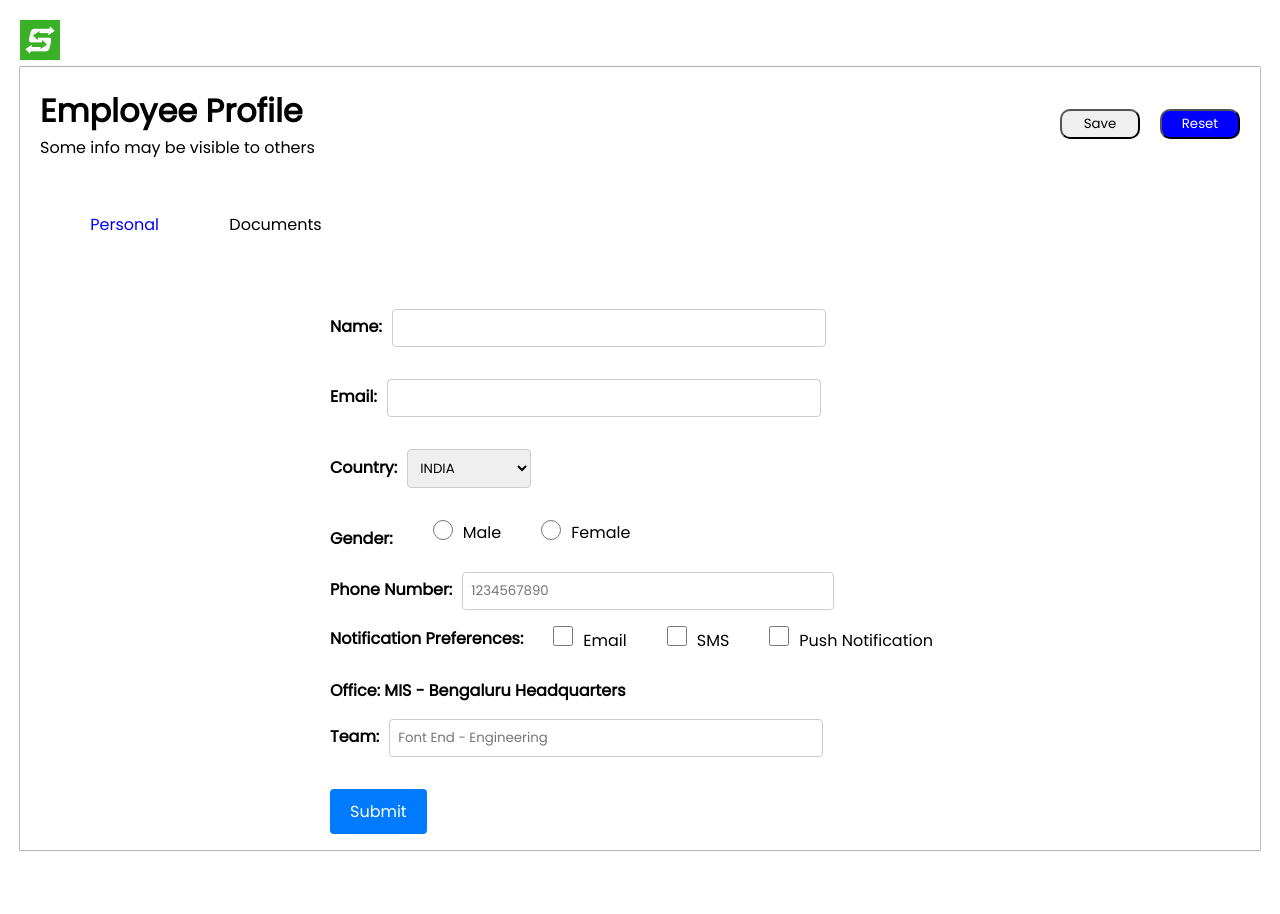
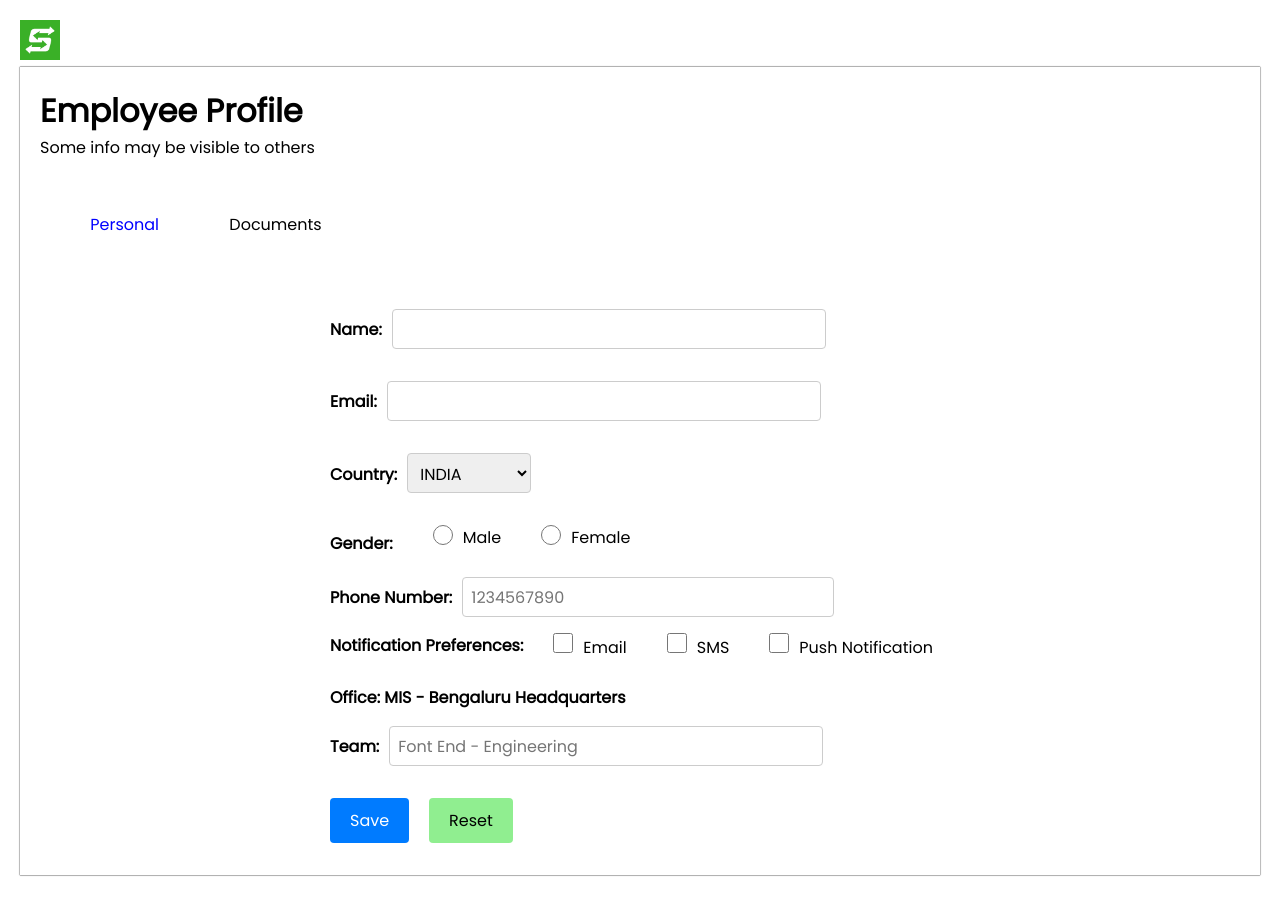
Before and after one commit to ydpatel0309/Employee-Onboarding-Form-Moveinsync, a React (Create React App) app: page / in a window 1280 px wide. Shown: the top 914 px of the page. Built offline with nearby package versions, Linux system fonts and the light colour scheme.

Commit message:
added colors to the buttons

```diff
--- a/src/App.css
+++ b/src/App.css
@@ -43,27 +43,15 @@
 
 }
 
-.buttons {
-    display: flex;
-    justify-content: space-between;
-    width: 180px;
-}
+
 
 #Save_button {
     height: 30px;
     width: 80px;
     border-radius: 10px;
-    /* background-color: lightgreen; */
-
 }
 
-#Reset_button {
-    height: 30px;
-    width: 80px;
-    background-color: blue;
-    color: white;
-    border-radius: 10px;
-}
+
 
 .form_outer {
     box-sizing: border-box;
--- a/src/App.js
+++ b/src/App.js
@@ -9,6 +9,7 @@ function App() {
 
   const handlePageChange = (page) => {
     setSelectedPage(page);
+
   };
 
   return (
@@ -22,10 +23,7 @@ function App() {
                 <h1>Employee Profile</h1>
                 Some info may be visible to others
               </div>
-              <div className="buttons">
-                <button id="Save_button" type="submit">Save</button>
-                <button id="Reset_button" type="reset">Reset</button>
-              </div>
+
             </div>
             <div className="form_outer">
               <div className="choices">
--- a/src/Documents.js
+++ b/src/Documents.js
@@ -4,7 +4,6 @@ import "./stylesheets/Documents.css";
 function Document() {
   const [licenseFile, setLicenseFile] = useState(null);
   const [licenseExpiryDate, setLicenseExpiryDate] = useState("");
-
   const [bgvFile, setBgvFile] = useState(null);
 
   const handleFileChange = (file, setFile, maxSizeInMB) => {
@@ -31,13 +30,20 @@ function Document() {
     console.log(jsonData);
   };
 
+  //handeling the reset button
+  const handleReset = () => {
+    setLicenseFile(null);
+    setLicenseExpiryDate("");
+    setBgvFile(null);
+  };
+
   return (
     <>
       <div className="Documents">
         <div className="Documents_inner">
-          <b>License Information</b>
+          <h3>License Information</h3>
           <form>
-            <label htmlFor="licenseFile"> License :</label>
+            <label htmlFor="licenseFile"><b>License :</b> </label>
             <input
               type="file"
               id="licenseFile"
@@ -47,7 +53,7 @@ function Document() {
               }
             />
             <br />
-            <label htmlFor="expiryDate">License Expiry Date:</label>
+            <label htmlFor="expiryDate"><b>License Expiry Date:</b></label>
             <input
               type="date"
               id="expiryDate"
@@ -57,9 +63,9 @@ function Document() {
             />
           </form>
 
-          <b>BGV Certificate Information</b>
+          <h3>BGV Certificate Information</h3>
           <form>
-            <label htmlFor="bgvFile">BGV Certificate:</label>
+            <label htmlFor="bgvFile"><b>BGV Certificate:</b></label>
             <input
               type="file"
               id="bgvFile"
@@ -70,8 +76,11 @@ function Document() {
             />
           </form>
 
-          <button type="button" id="submit_button"onClick={handleSubmit}>
-            Submit
+          <button type="button"id="submit_button" onClick={handleSubmit}>
+          Save
+          </button>
+          <button type="reset" id="reset_button" onClick={handleReset}>
+            Reset
           </button>
         </div>
       </div>
--- a/src/Personal.js
+++ b/src/Personal.js
@@ -5,6 +5,8 @@ const countries = ["INDIA","USA", "Canada", "UK", "Australia","Germany", "France
 const NotificationPreferences = ["Email", "SMS", "Push Notification"];
 
 const Personal= () => {
+    const [selectedPage, setSelectedPage] = useState('Personal');
+
   const [formData, setFormData] = useState({
     name: "",
     email: "",
@@ -40,6 +42,19 @@ const Personal= () => {
     e.preventDefault();
     console.log(formData);
   };
+const handleReset = () => {
+  setFormData({
+    name: "",
+    email: "",
+    country: countries[0],
+    gender: "",
+    phone: "",
+    notificationPreferences: [],
+    office: " MIS - Bengaluru Headquarters",
+    team: "",
+  });
+};
+
 
   return (
     <>
@@ -134,7 +149,11 @@ const Personal= () => {
             <lable><b>Team:</b><input type="text" name="team" placeholder="Font End - Engineering"value={formData.team} onChange={handleChange}></input></lable>
             </div>
 
-            <button type="submit" id="submit_button">Submit</button>
+
+            <div className="buttons">
+            <button type="submit" id="submit_button">Save</button>
+            <button type="reset" id="reset_button" onClick={handleReset}>Reset</button>
+              </div>
           </form>
         </div>
       </div>
--- a/src/index.js
+++ b/src/index.js
@@ -3,7 +3,7 @@ import ReactDOM from 'react-dom/client';
 import './stylesheets/index.css';
 import App from './App';
 import reportWebVitals from './reportWebVitals';
-import From from "./form";
+
 
 
 const root = ReactDOM.createRoot(document.getElementById('root'));
--- a/src/stylesheets/Documents.css
+++ b/src/stylesheets/Documents.css
@@ -29,7 +29,23 @@ input[type="date"],input[type="file"]{
     cursor: pointer;
     font-size: 16px;
 }
+#reset_button {
+    background-color: lightgreen;
+    color: black;
+    padding: 10px 20px;
+    border: none;
+    border-radius: 4px;
+    cursor: pointer;
+    font-size: 16px;
+    margin-left: 20px;
+}
+
 
 #submit_button:hover {
     background-color: #0056b3;
 }
+#reset_button:hover
+{
+    background-color: green;
+
+}
--- a/src/stylesheets/Personal.css
+++ b/src/stylesheets/Personal.css
@@ -12,7 +12,11 @@
     justify-content: center;
     align-items: center;
 }
-
+.buttons {
+    display: flex;
+    justify-content: space-between;
+    width: 180px;
+}
 .form-inner {
     width: 50%;
 }
@@ -33,6 +37,8 @@
 input,
 select {
     width: 70%;
+    height: 40px;
+    font-size: medium;
     padding: 8px;
     margin-bottom: 16px;
     margin-left: 10px;
@@ -71,9 +77,25 @@ input[type="checkbox"] {
     cursor: pointer;
     font-size: 16px;
 }
+#reset_button {
+    background-color: lightgreen;
+    color: black;
+    padding: 10px 20px;
+    border: none;
+    border-radius: 4px;
+    cursor: pointer;
+    font-size: 16px;
+    margin-left: 20px;
+}
+
 
 #submit_button:hover {
     background-color: #0056b3;
+}
+#reset_button:hover
+{
+    background-color: green;
+
 }
 
 .gender{
@@ -112,5 +134,10 @@ input[type="checkbox"] {
     .form-inner {
         width: 80%;
     }
+    .buttons {
+        flex-direction: column;
+        width: 100px;
+        height: 70px;
+    }
 
 }
```
Also changed, not shown: src/temp.js (deleted, +0 -39 lines), src/form.js (deleted).
